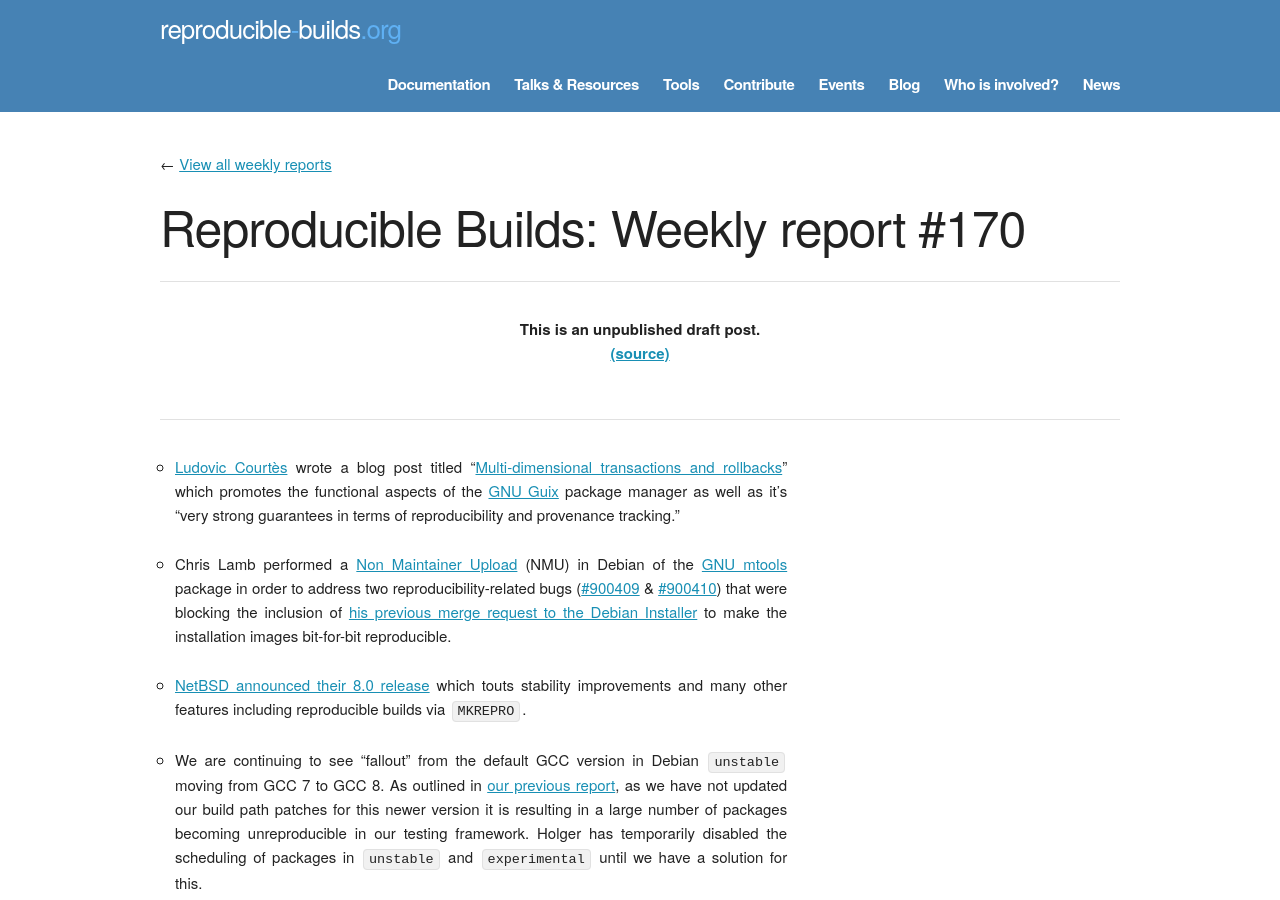
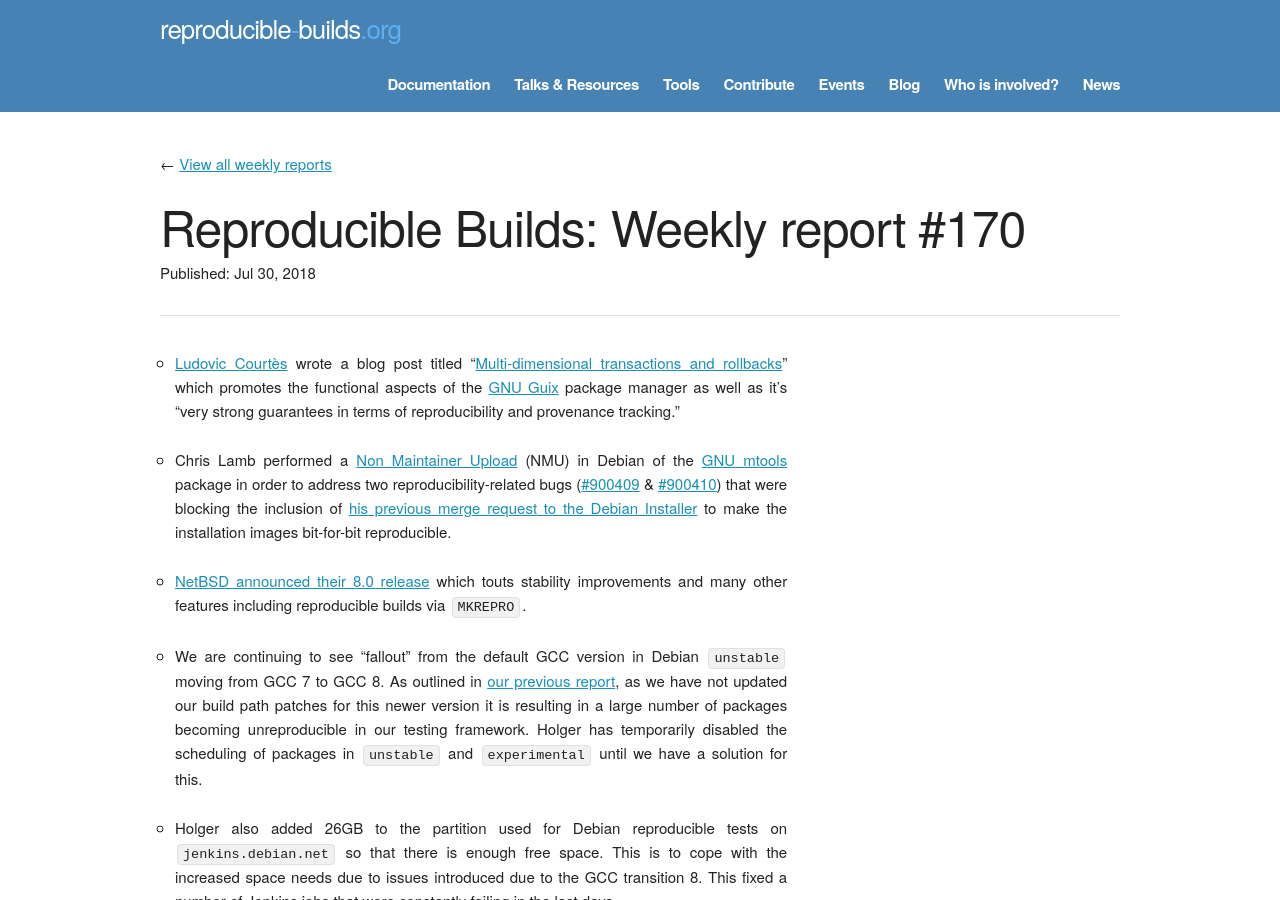
Before and after one commit to prototypefund/reproducible-website, a Jekyll site: the page built from _blog/posts/170.md, in a window 1280 px wide and 900 px high. Built offline with Jekyll 4.4.1, drawn with Linux system fonts in a browser that asks for light colours; some web fonts are replaced.

Commit message:
published as https://reproducible-builds.org/blog/posts/170/

```diff
--- a/_blog/posts/170.md
+++ b/_blog/posts/170.md
@@ -1,6 +1,7 @@
 ---
 layout: blog
 week: 170
+published: 2018-07-30 13:06:34
 ---
 
 * [Ludovic Courtès](http://web.fdn.fr/~lcourtes/) wrote a blog post titled "[Multi-dimensional transactions and rollbacks](https://www.gnu.org/software/guix/blog/2018/multi-dimensional-transactions-and-rollbacks-oh-my/)" which promotes the functional aspects of the [GNU Guix](https://www.gnu.org/software/guix/) package manager as well as it's "very strong guarantees in terms of reproducibility and provenance tracking."
```
